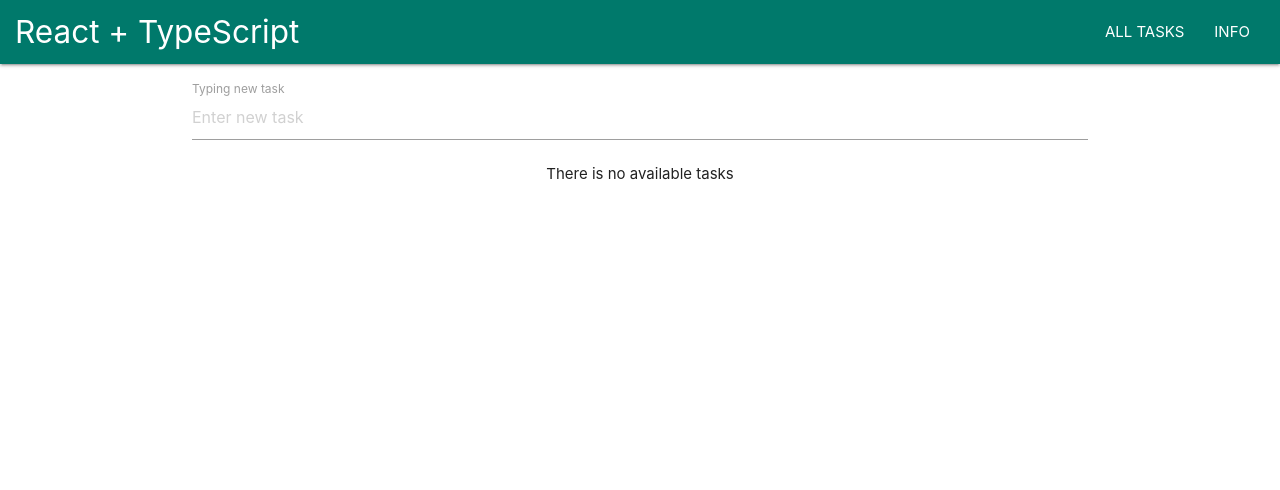
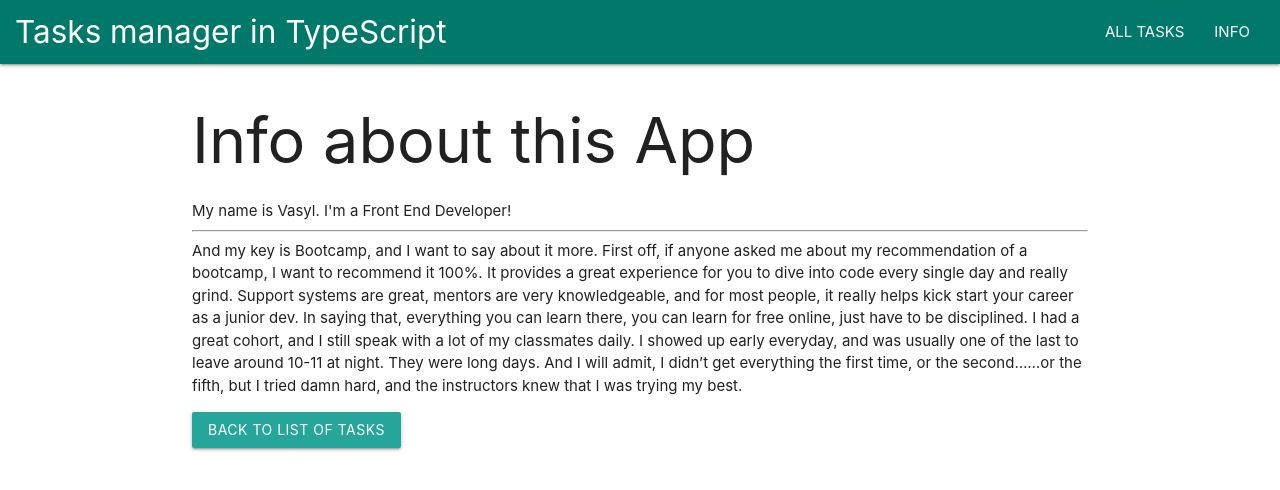
Before and after one commit to vasyl-007/typescript-tasks-manager, a React (Create React App) app: page /about in a window 1280 px wide. Shown: the top 490 px of the page. Built offline with nearby package versions, Linux system fonts and the light colour scheme.

Commit message:
added routers to Tasks manager

```diff
--- a/package.json
+++ b/package.json
@@ -10,8 +10,10 @@
     "@types/node": "^12.12.42",
     "@types/react": "^16.9.35",
     "@types/react-dom": "^16.9.8",
+    "@types/react-router-dom": "^5.1.5",
     "react": "^16.13.1",
     "react-dom": "^16.13.1",
+    "react-router-dom": "^5.2.0",
     "react-scripts": "3.4.1",
     "typescript": "^3.7.5"
   },
--- a/src/App.tsx
+++ b/src/App.tsx
@@ -1,77 +1,20 @@
-import React, { useState, useEffect, Fragment } from "react";
+import React, { Fragment } from "react";
+import { BrowserRouter, Switch, Route } from "react-router-dom";
 import { Navbar } from "./components/Navbar";
-import { TodoForm } from "./components/TodoForm";
-import { TodoList } from "./components/TodoList";
-import { ITodo } from "./interfaces";
-
-declare var confirm: (question: string) => boolean;
+import { TodosPage } from "./pages/TodosPage";
+import { AboutPage } from "./pages/AboutPage";
 
 const App: React.FC = () => {
-  // const [todos, setTodos] = useState<ITodo[]>([]);
-  const [todos, setTodos] = useState<Array<ITodo>>([]);
-
-  useEffect(() => {
-    const saved = JSON.parse(localStorage.getItem("todos") || "[]") as ITodo[];
-    setTodos(saved);
-  }, []);
-
-  useEffect(() => {
-    localStorage.setItem("todos", JSON.stringify(todos));
-  }, [todos]);
-
-  const addHandler = (title: string) => {
-    const newTodo: ITodo = {
-      title: title,
-      id: Date.now(),
-      completed: false,
-    };
-    // setTodos([newTodo, ...todos]);
-    setTodos((prev) => [newTodo, ...prev]);
-  };
-
-  const toggleHandler = (id: number) => {
-    console.log("Toggler is working", id);
-    // setTodos((prev) =>
-    //   prev.map((todo) =>
-    //     todo.id !== id ? todo : { ...todo, completed: !todo.completed }
-    //   )
-    // );
-
-    setTodos((prev) =>
-      prev.map((todo) => {
-        if (todo.id === id) {
-          console.log("id the same!!!", todo.id, id);
-          // console.log("completed: ", todo.completed);
-          todo.completed = !todo.completed;
-          // console.log("id the same!!!", todo.completed);
-        }
-        return todo;
-      })
-    );
-  };
-
-  const removeHandler = (id: number) => {
-    const shouldRemove = confirm("Are you shure want to delete this Task?");
-    // const shouldRemove = window.confirm(
-    //   "Are you shure want to delete this Task?????"
-    // );
-    if (shouldRemove) {
-      setTodos((prev) => prev.filter((todo) => todo.id !== id));
-    }
-  };
-
   return (
-    <Fragment>
+    <BrowserRouter>
       <Navbar />
       <div className="container">
-        <TodoForm onAdd={addHandler} />
-        <TodoList
-          todos={todos}
-          onToggle={toggleHandler}
-          onRemove={removeHandler}
-        />
+        <Switch>
+          <Route exact path="/" component={TodosPage} />
+          <Route path="/about" component={AboutPage} />
+        </Switch>
       </div>
-    </Fragment>
+    </BrowserRouter>
   );
 };
 
--- a/src/components/Navbar.tsx
+++ b/src/components/Navbar.tsx
@@ -4,7 +4,7 @@ export const Navbar: React.FC = () => (
   <nav>
     <div className="nav-wrapper teal darken-2 px1">
       <a href="_" className="brand-logo">
-        React + TypeScript
+        Tasks manager in TypeScript
       </a>
       <ul className="right hide-on-med-and-down">
         <li>
--- /dev/null
+++ b/src/pages/AboutPage.tsx
@@ -0,0 +1,30 @@
+import React, { Fragment } from "react";
+
+export const AboutPage: React.FC = () => {
+  return (
+    <Fragment>
+      <h1>Info about this App</h1>
+      <p>
+        My name is Vasyl. I'm a Front End Developer! <br />
+        <hr />
+        And my key is Bootcamp, and I want to say about it more. First off, if
+        anyone asked me about my recommendation of a bootcamp, I want to
+        recommend it 100%. It provides a great experience for you to dive into
+        code every single day and really grind. Support systems are great,
+        mentors are very knowledgeable, and for most people, it really helps
+        kick start your career as a junior dev. In saying that, everything you
+        can learn there, you can learn for free online, just have to be
+        disciplined. I had a great cohort, and I still speak with a lot of my
+        classmates daily. I showed up early everyday, and was usually one of the
+        last to leave around 10-11 at night. They were long days. And I will
+        admit, I didn’t get everything the first time, or the second……or the
+        fifth, but I tried damn hard, and the instructors knew that I was trying
+        my best.
+      </p>
+      {/* <button className="btn" onClick={() => history.push("/")}>
+        Back to List of tasks
+      </button> */}
+      <button className="btn">Back to List of tasks</button>
+    </Fragment>
+  );
+};
--- /dev/null
+++ b/src/pages/TodosPage.tsx
@@ -0,0 +1,77 @@
+import React, { useState, useEffect } from "react";
+import { TodoForm } from "../components/TodoForm";
+import { TodoList } from "../components/TodoList";
+import { ITodo } from "../interfaces";
+
+declare var confirm: (question: string) => boolean;
+
+export const TodosPage: React.FC = () => {
+  // const [todos, setTodos] = useState<ITodo[]>([]);
+  const [todos, setTodos] = useState<Array<ITodo>>([]);
+
+  useEffect(() => {
+    const saved = JSON.parse(localStorage.getItem("todos") || "[]") as ITodo[];
+    setTodos(saved);
+  }, []);
+
+  useEffect(() => {
+    localStorage.setItem("todos", JSON.stringify(todos));
+  }, [todos]);
+
+  const addHandler = (title: string) => {
+    const newTodo: ITodo = {
+      title: title,
+      id: Date.now(),
+      completed: false,
+    };
+    // setTodos([newTodo, ...todos]);
+    setTodos((prev) => [newTodo, ...prev]);
+  };
+
+  const toggleHandler = (id: number) => {
+    // console.log("Toggler is working", id);
+    setTodos((prev) =>
+      prev.map((todo) =>
+        todo.id !== id
+          ? todo
+          : {
+              ...todo,
+              completed: !todo.completed,
+            }
+      )
+    );
+
+    // setTodos((prev) =>
+    //   prev.map((todo) => {
+    //     if (todo.id === id) {
+    //       console.log("id the same!!!", todo.id, id);
+    //       // console.log("completed: ", todo.completed);
+    //       todo.completed = !todo.completed;
+    //       // console.log("id the same!!!", todo.completed);
+    //     }
+    //     return todo;
+    //   })
+    // );
+  };
+
+  const removeHandler = (id: number) => {
+    const shouldRemove = confirm("Are you shure want to delete this Task?");
+    // const shouldRemove = window.confirm(
+    //   "Are you shure want to delete this Task?"
+    // );
+    if (shouldRemove) {
+      setTodos((prev) => prev.filter((todo) => todo.id !== id));
+    }
+  };
+
+  return (
+    <React.Fragment>
+      <TodoForm onAdd={addHandler} />
+      <TodoList
+        todos={todos}
+        onToggle={toggleHandler}
+        onRemove={removeHandler}
+      />
+    </React.Fragment>
+  );
+};
```
Also changed, not shown: 1 other file (tests, documents, lock files or other folders).
